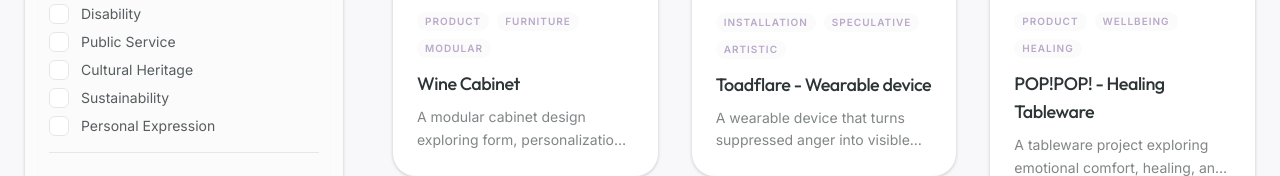
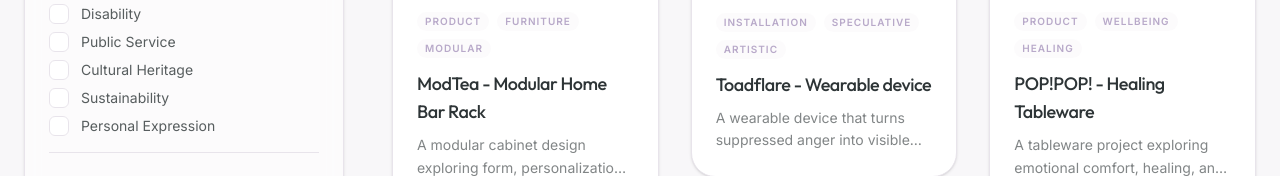
Before and after one commit to Xingrui1110/personal-website, a React (Vite) app: page / in a window 1280 px wide. Shown: the part 935-1111 px from the top of the page. Built offline with nearby package versions, Linux system fonts and the light colour scheme.

Commit message:
Add files via upload

```diff
--- a/src/data/projects.ts
+++ b/src/data/projects.ts
@@ -56,7 +56,7 @@ export const METHOD_OPTIONS = [
 
 export const projects: Project[] = [
   {
-    "title": "Wine Cabinet",
+    "title": "ModTea - Modular Home Bar Rack",
     "slug": "wine-cabinet",
     "summary": "A modular cabinet design exploring form, personalization, and spatial presence.",
     "focus": ["Personal Expression"],
@@ -64,16 +64,19 @@ export const projects: Project[] = [
     "method": ["Prototype", "Making"],
     "keywords": ["modular", "form design", "personalization", "cabinet", "spatial presence"],
     "visibleTags": ["Product", "Furniture", "Modular"],
-    "thumbnail": "https://picsum.photos/seed/wine-cabinet/800/600",
-    "coverImage": "https://picsum.photos/seed/wine-cabinet-cover/1920/1080",
+    "thumbnail": "/projects/modbar/thumb.jpg",
+    "coverImage": "/projects/modbar/cover.jpg",
     "gallery": [
-      "https://picsum.photos/seed/wine-cabinet-1/1200/800",
-      "https://picsum.photos/seed/wine-cabinet-2/1200/800"
+      "/projects/modbar/gallery-01.jpg",
+      "/projects/modbar/gallery-02.jpg",
+      "/projects/modbar/gallery-03.jpg",
+      "/projects/modbar/gallery-04.jpg",
+      "/projects/modbar/gallery-05.jpg",
     ],
     "detailSections": [
       {
         "title": "Overview",
-        "text": "A furniture and product design project focused on modularity, formal exploration, and personalization."
+        "text": "As home bartending becomes increasingly popular among young people, limited living space and a growing variety of tools often lead to cluttered surfaces and a lack of atmosphere. ModBar responds to these challenges through zoned organization and a flexible modular structure, allowing it to adapt to different spatial needs. Its warm material palette and softly considered form create a cozy, relaxed mood, transforming storage into part of the home bar experience. Beyond bartending tools and bottles, the rack can also accommodate everyday items, making it suitable for both social moments and daily living. Overall, ModBar balances order, flexibility, and ambiance, supporting young users in creating a more organized and enjoyable home bartending space."
       }
     ]
   },
```
